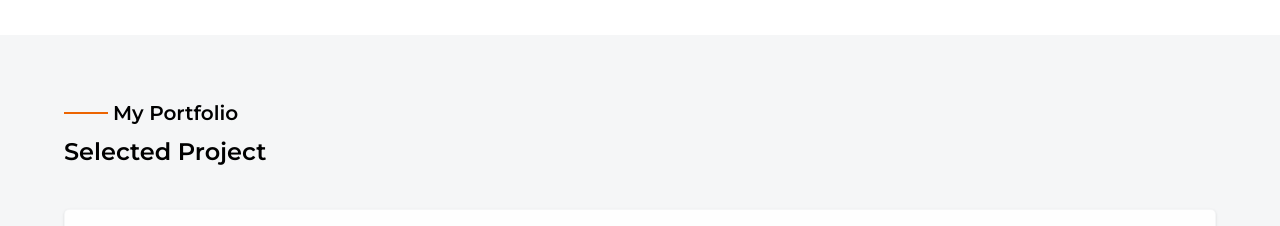
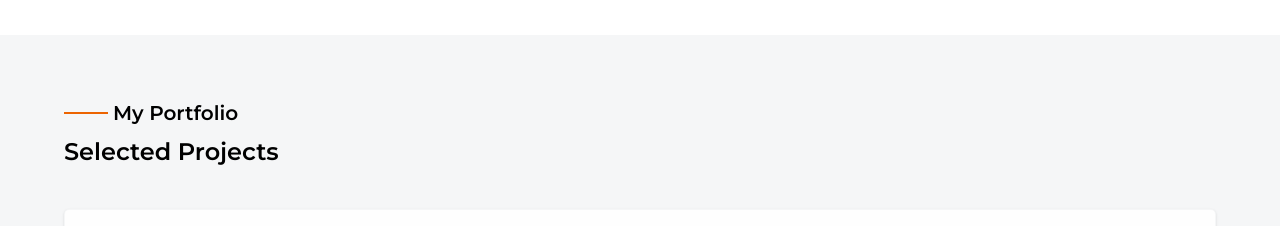
Before and after one commit to ALADETAN-IFE/priscillia-portfolio, a Next.js app: page / in a window 1280 px wide. Shown: the part 2320-2546 px from the top of the page. Built offline with nearby package versions, Linux system fonts and the light colour scheme.

Commit message:
fix: correct typo in PortfolioTop component header

```diff
--- a/src/components/sections/portfolio/PortfolioTop.tsx
+++ b/src/components/sections/portfolio/PortfolioTop.tsx
@@ -18,7 +18,7 @@
           My Portfolio
         </Typography>
       </div>
-      <Typography variant="h2">Selected Project</Typography>
+      <Typography variant="h2">Selected Projects</Typography>
     </motion.div>
   );
 };
```
